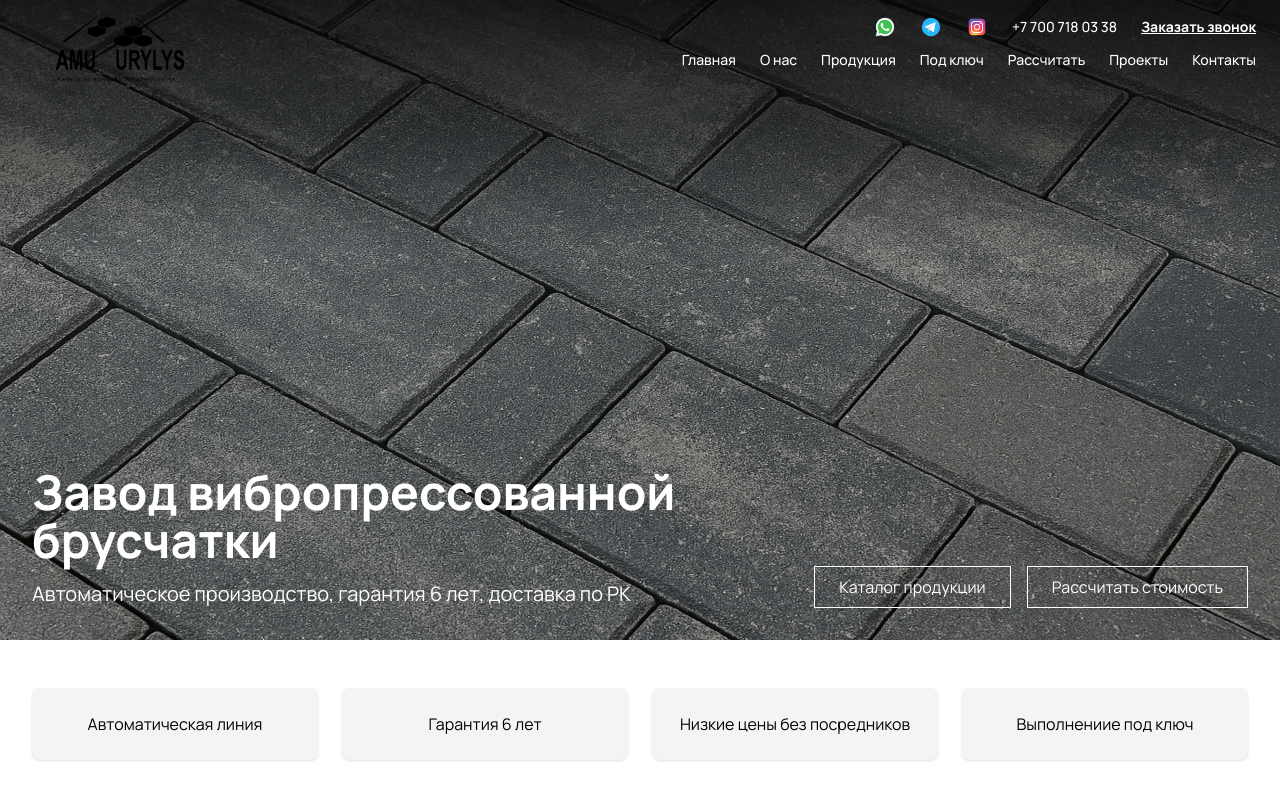
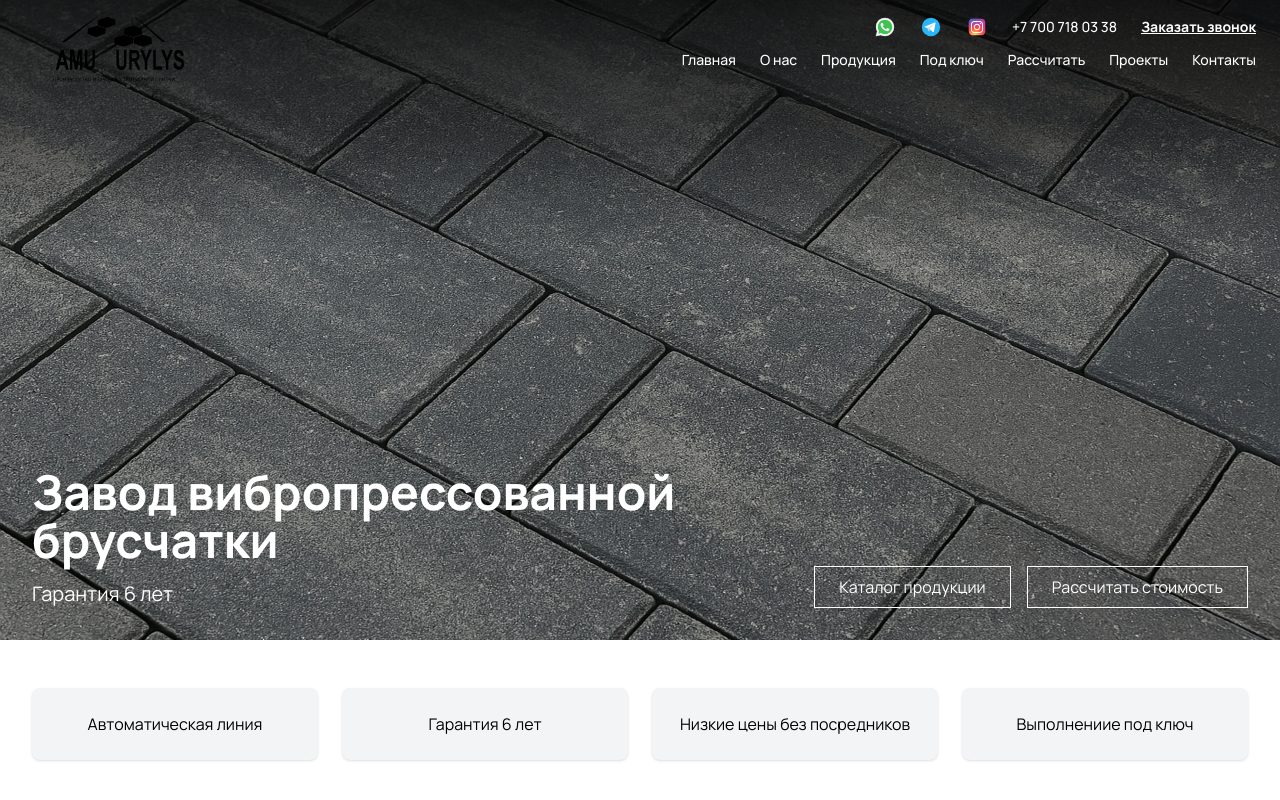
Before and after one commit to DamuQurylys/Damuzavod, a Next.js app: page / in a window 1280 px wide. Shown: the top 800 px of the page. Built offline with nearby package versions, Linux system fonts and the light colour scheme.

Commit message:
Оставил только надпись Гарантия 6 лет в Index

```diff
--- a/src/pages/index.tsx
+++ b/src/pages/index.tsx
@@ -24,7 +24,7 @@ export default function Home() {
         <h1 className="text-3xl sm:text-4xl md:text-5xl font-bold leading-tight">
           Завод вибропрессованной брусчатки
         </h1>
-        <p className="text-lg sm:text-xl">Автоматическое производство, гарантия 6 лет, доставка по РК</p>
+        <p className="text-lg sm:text-xl">Гарантия 6 лет</p>
       </Hero>
 
 
```
